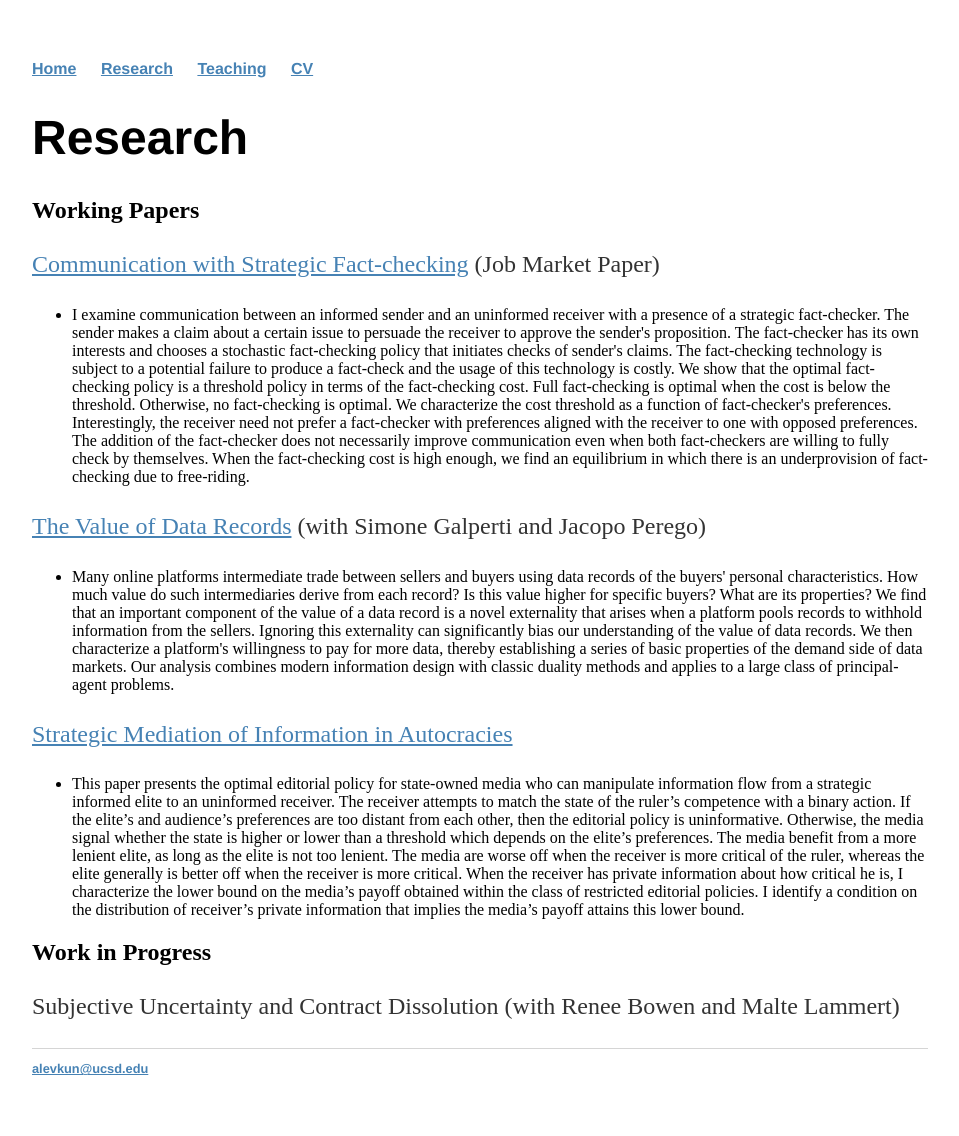
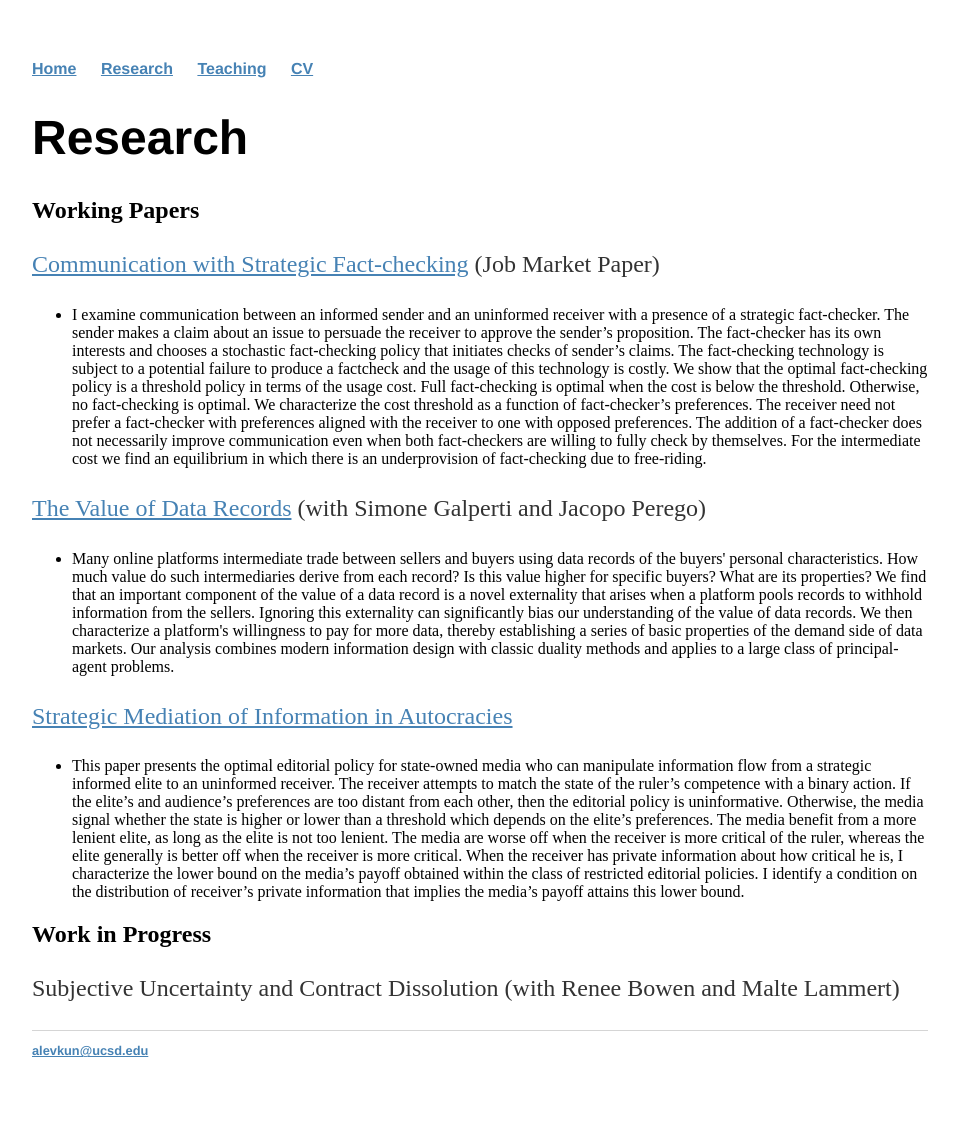
Before and after one commit to alevkun/alevkun.github.io, a Jekyll site: the page built from research/index.html, in a window 1280 px wide. Shown: the whole page, without its empty margins (160-1119 px from the left). Built offline with Jekyll 4.4.1, drawn with Linux system fonts in a browser that asks for light colours.

Commit message:
Update index.html

```diff
--- a/research/index.html
+++ b/research/index.html
@@ -6,8 +6,19 @@ title: Research
 <h2> Working Papers </h2>
 <p> <a href = https://alevkun.github.io/assets/pdf/fact_checking.pdf>Communication with Strategic Fact-checking</a> (Job Market Paper) </p>
 <ul>
-	<li>I examine communication between an informed sender and an uninformed receiver with a presence of a strategic fact-checker. The sender makes a claim about a certain issue to persuade the receiver to approve the sender's proposition. The fact-checker has its own interests and chooses a stochastic fact-checking policy that initiates checks of sender's claims. The fact-checking technology is subject to a potential failure to produce a fact-check and the usage of this technology is costly. We show that the optimal fact-checking policy is a threshold policy in terms of the fact-checking cost. Full fact-checking is optimal when the cost is below the threshold. Otherwise, no fact-checking is optimal. We characterize the cost threshold as a function of fact-checker's preferences.
-Interestingly, the receiver need not prefer a fact-checker with preferences aligned with the receiver to one with opposed preferences. The addition of the fact-checker does not necessarily improve communication even when both fact-checkers are willing to fully check by themselves. When the fact-checking cost is high enough, we find an equilibrium in which there is an underprovision of fact-checking due to free-riding.   </li>
+	<li>I examine communication between an informed sender and an uninformed receiver
+with a presence of a strategic fact-checker. The sender makes a claim about an issue to
+persuade the receiver to approve the sender’s proposition. The fact-checker has its own
+interests and chooses a stochastic fact-checking policy that initiates checks of sender’s
+claims. The fact-checking technology is subject to a potential failure to produce a factcheck
+and the usage of this technology is costly. We show that the optimal fact-checking
+policy is a threshold policy in terms of the usage cost. Full fact-checking is optimal when
+the cost is below the threshold. Otherwise, no fact-checking is optimal. We characterize
+the cost threshold as a function of fact-checker’s preferences. The receiver need not prefer
+a fact-checker with preferences aligned with the receiver to one with opposed preferences.
+The addition of a fact-checker does not necessarily improve communication even when
+both fact-checkers are willing to fully check by themselves. For the intermediate cost we
+find an equilibrium in which there is an underprovision of fact-checking due to free-riding.   </li>
 </ul>
 <p> <a href="https://alevkun.github.io/assets/pdf/glp.pdf">The Value of Data Records</a> (with Simone Galperti and Jacopo Perego) </p>
 <ul>
```
